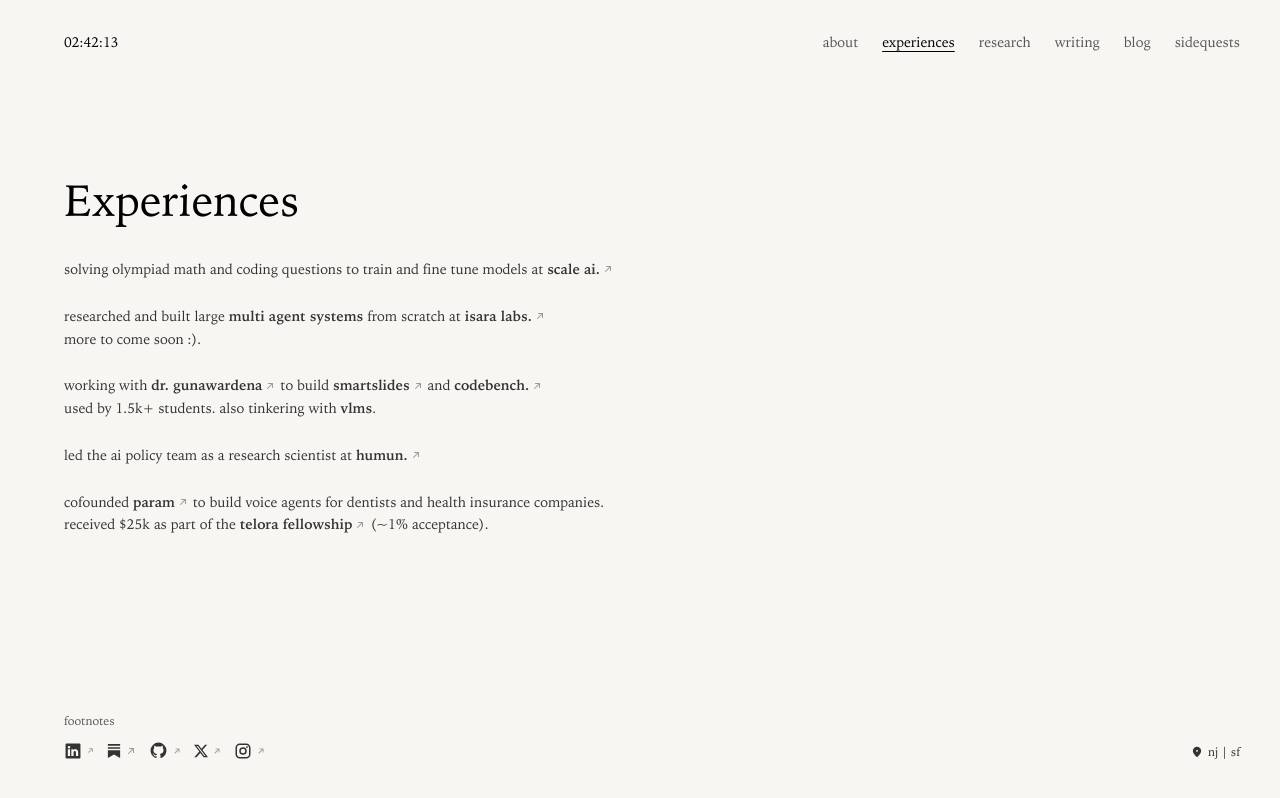
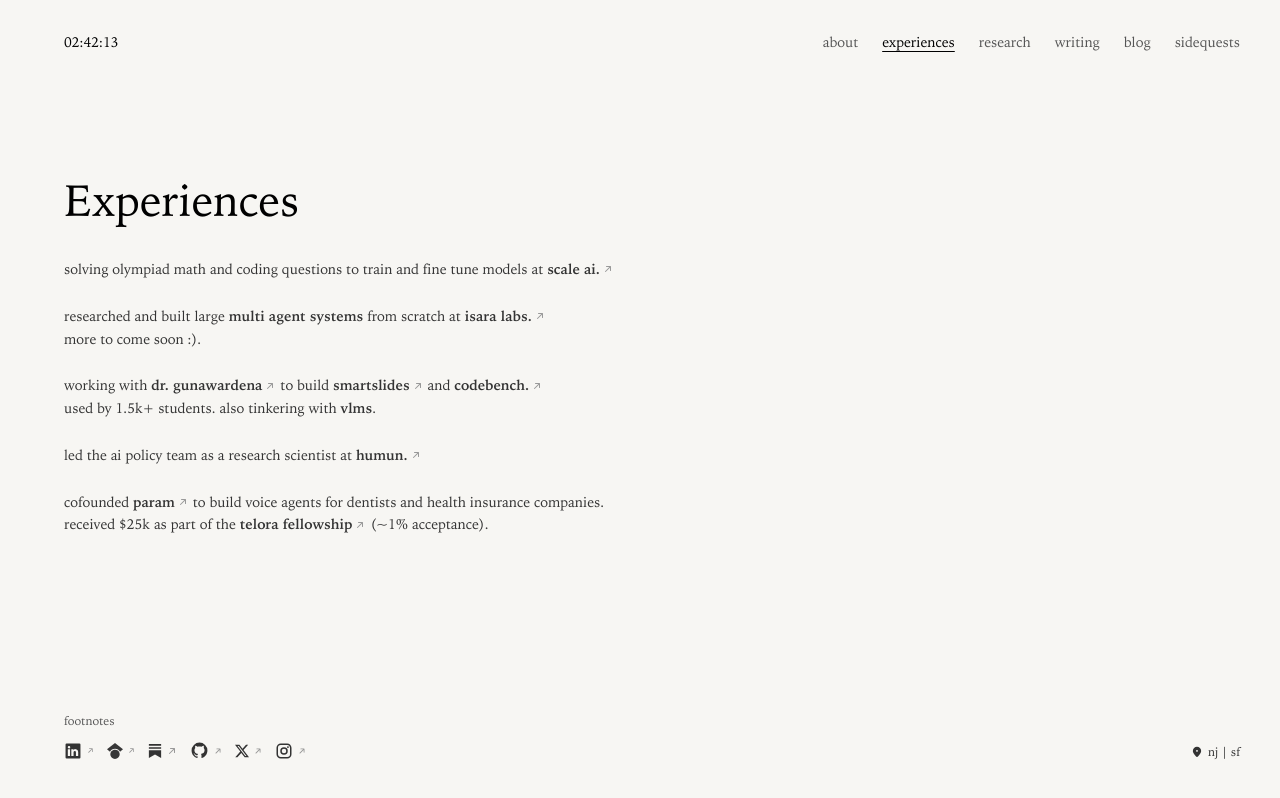
Before and after one commit to daivikk/daivik-site, a Next.js app: page /experiences in a window 1280 px wide. Built offline with nearby package versions, Linux system fonts and the light colour scheme.

Commit message:
added google scholar

```diff
--- a/components/Footnotes.tsx
+++ b/components/Footnotes.tsx
@@ -12,6 +12,20 @@
         >
           <svg xmlns="http://www.w3.org/2000/svg" width="18" height="18" viewBox="0 0 24 24" className="group-hover:scale-110 transition-transform">
             <path fill="currentColor" d="M20.47 2H3.53a1.45 1.45 0 0 0-1.47 1.43v17.14A1.45 1.45 0 0 0 3.53 22h16.94a1.45 1.45 0 0 0 1.47-1.43V3.43A1.45 1.45 0 0 0 20.47 2M8.09 18.74h-3v-9h3ZM6.59 8.48a1.56 1.56 0 1 1 0-3.12a1.57 1.57 0 1 1 0 3.12m12.32 10.26h-3v-4.83c0-1.21-.43-2-1.52-2A1.65 1.65 0 0 0 12.85 13a2 2 0 0 0-.1.73v5h-3v-9h3V11a3 3 0 0 1 2.71-1.5c2 0 3.45 1.29 3.45 4.06Z"/>
+          </svg>
+          <svg xmlns="http://www.w3.org/2000/svg" width="9" height="9" viewBox="0 0 24 24" className="text-[#999] transition-transform duration-300 ease-out group-hover:-translate-y-0.5">
+            <path fill="currentColor" d="M18 7.05a1 1 0 0 0-1-1L9 6a1 1 0 0 0 0 2h5.56l-8.27 8.29a1 1 0 0 0 0 1.42a1 1 0 0 0 1.42 0L16 9.42V15a1 1 0 0 0 1 1a1 1 0 0 0 1-1Z"/>
+          </svg>
+        </a>
+        <a
+          href="https://scholar.google.com/citations?user=Svwe7u8AAAAJ&hl=en"
+          target="_blank"
+          rel="noopener noreferrer"
+          className="text-[#333] hover:text-black transition-colors group inline-flex items-center gap-1"
+          aria-label="Google Scholar"
+        >
+          <svg xmlns="http://www.w3.org/2000/svg" width="16" height="16" viewBox="0 0 512 512" className="text-[#373737] group-hover:scale-110 transition-transform">
+            <path fill="currentColor" d="M390.9 298.5s0 .1.1.1c9.2 19.4 14.4 41.1 14.4 64C405.3 445.1 338.5 512 256 512s-149.3-66.9-149.3-149.3c0-22.9 5.2-44.6 14.4-64c1.7-3.6 3.6-7.2 5.6-10.7q6.6-11.4 15-21.3c27.4-32.6 68.5-53.3 114.4-53.3c33.6 0 64.6 11.1 89.6 29.9c9.1 6.9 17.4 14.7 24.8 23.5c5.6 6.6 10.6 13.8 15 21.3c2 3.4 3.8 7 5.5 10.5zm26.4-18.8c-30.1-58.4-91-98.4-161.3-98.4s-131.2 40-161.3 98.4L0 202.7L256 0l256 202.7l-94.7 77.1z"/>
           </svg>
           <svg xmlns="http://www.w3.org/2000/svg" width="9" height="9" viewBox="0 0 24 24" className="text-[#999] transition-transform duration-300 ease-out group-hover:-translate-y-0.5">
             <path fill="currentColor" d="M18 7.05a1 1 0 0 0-1-1L9 6a1 1 0 0 0 0 2h5.56l-8.27 8.29a1 1 0 0 0 0 1.42a1 1 0 0 0 1.42 0L16 9.42V15a1 1 0 0 0 1 1a1 1 0 0 0 1-1Z"/>
```
